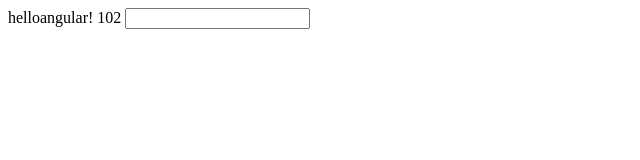
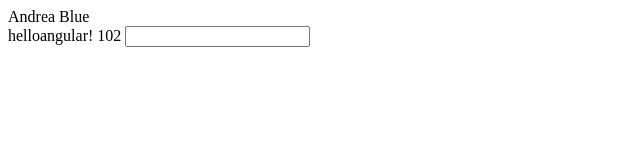
Before and after one commit to andimiya/angular-example, a website: page public/index.html in a window 1280 px wide. Shown: the whole page, without its empty margins (0-640 px from the left). Drawn offline with nearby package versions, Linux system fonts and the light colour scheme.

Commit message:
Scope example added

```diff
--- a/public/index.html
+++ b/public/index.html
@@ -6,6 +6,8 @@
   </head>
   <body ng-app="myApp">
     <div class="container" ng-controller="MyController">
+      {{name}}
+      {{color}}
     </div>
 
     {{"hello" + "angular!"}}
--- a/public/js/myController.js
+++ b/public/js/myController.js
@@ -1,3 +1,4 @@
 myApp.controller('MyController', ['$scope', ($scope) => {
-  console.log('loading controller!')
+  $scope.name = "Andrea"
+  $scope.color = "Blue"
 }])
```
